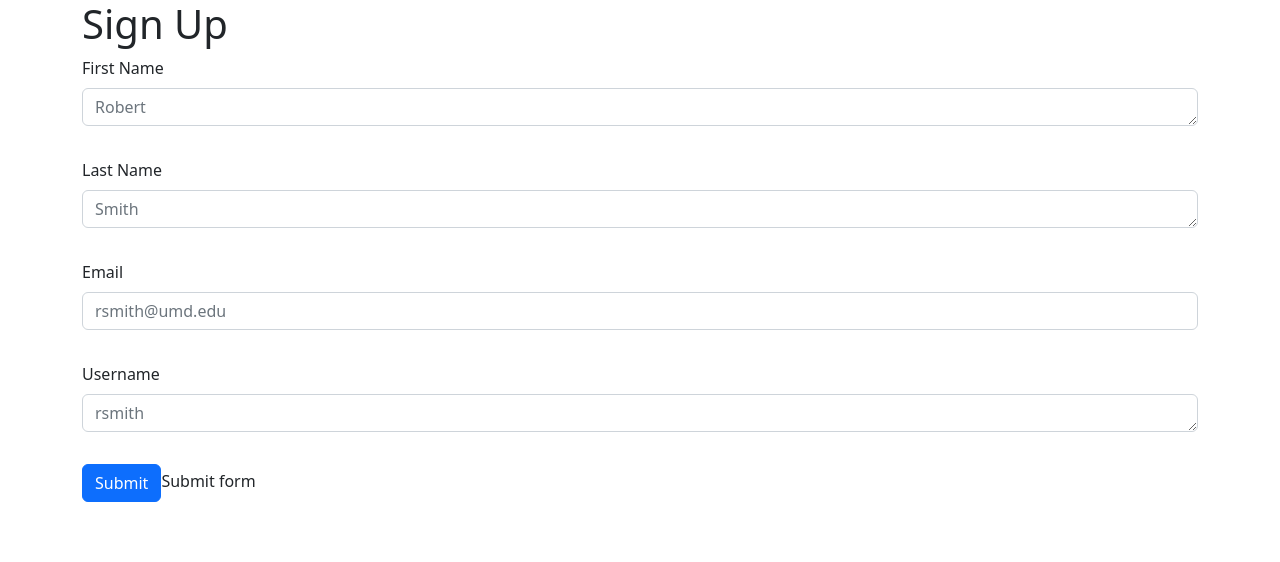
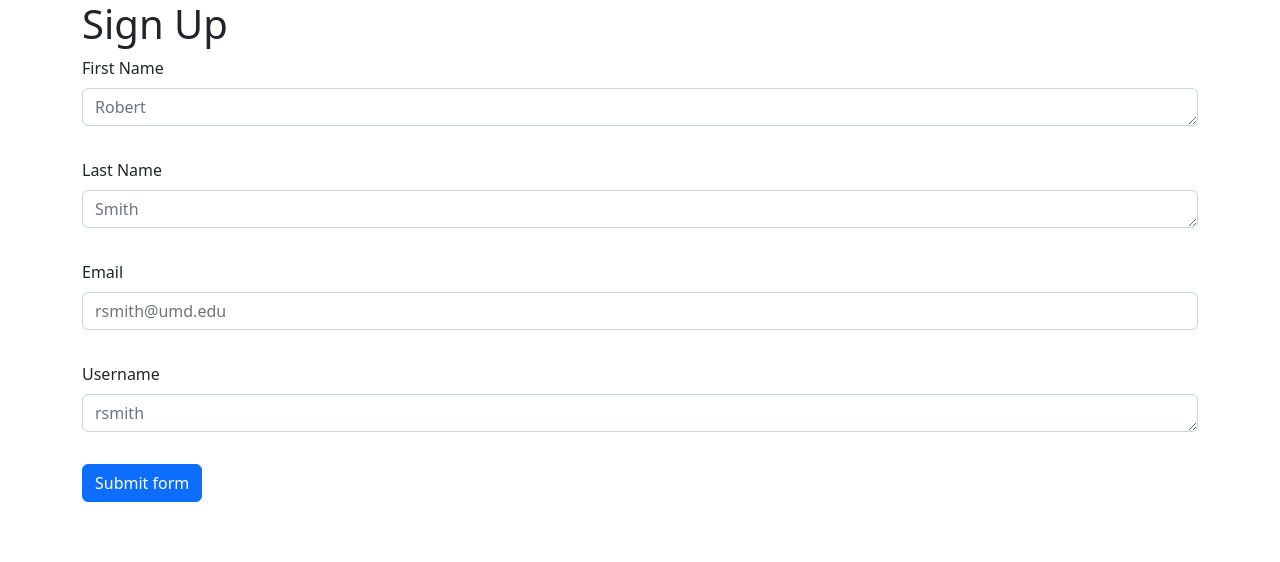
Before and after one commit to mkaveney/helloWorld, a Flask app: page /contact in a window 1280 px wide. Shown: the top 562 px of the page. Run offline with Flask 3, Linux system fonts and the light colour scheme.

Commit message:
Removed 'Submit Form' next to submit form

```diff
--- a/templates/contact.html
+++ b/templates/contact.html
@@ -60,7 +60,7 @@
     </div>
 
   <div class="col-12">
-    <input class="btn btn-primary" type="submit">Submit form</input>
+    <button class="btn btn-primary" type="submit">Submit form</button>
   </div>
 </form>
     {% endif %}
```
